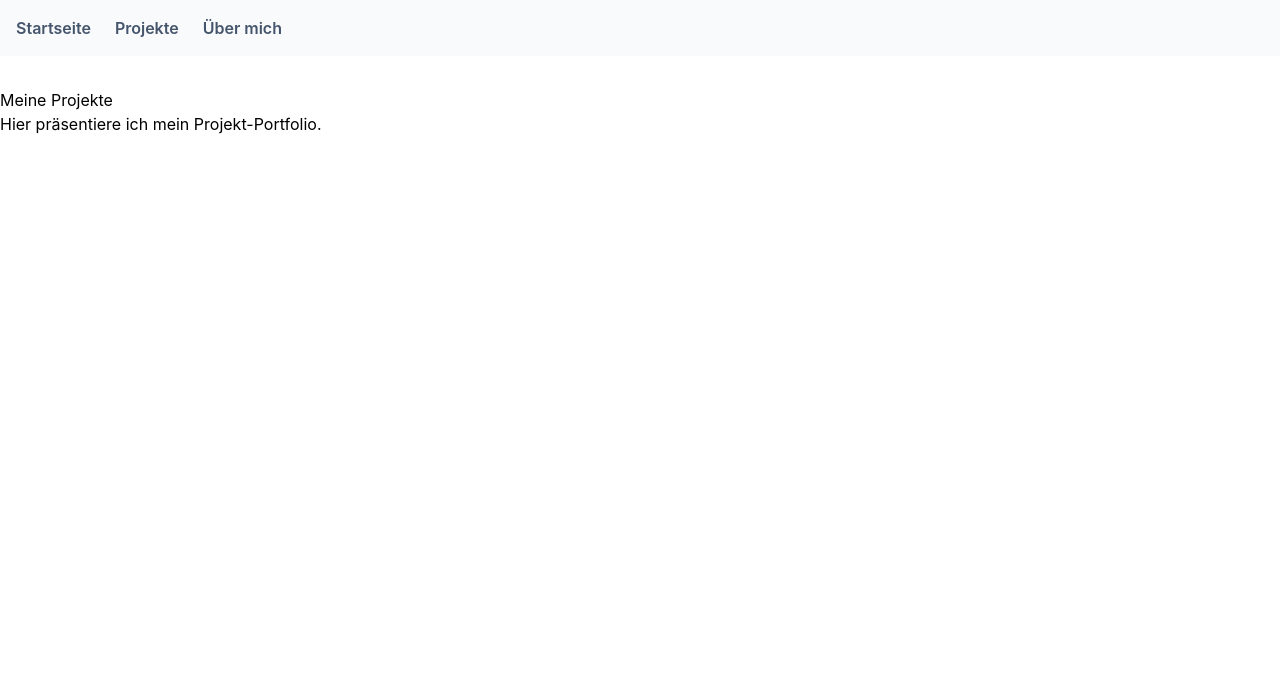
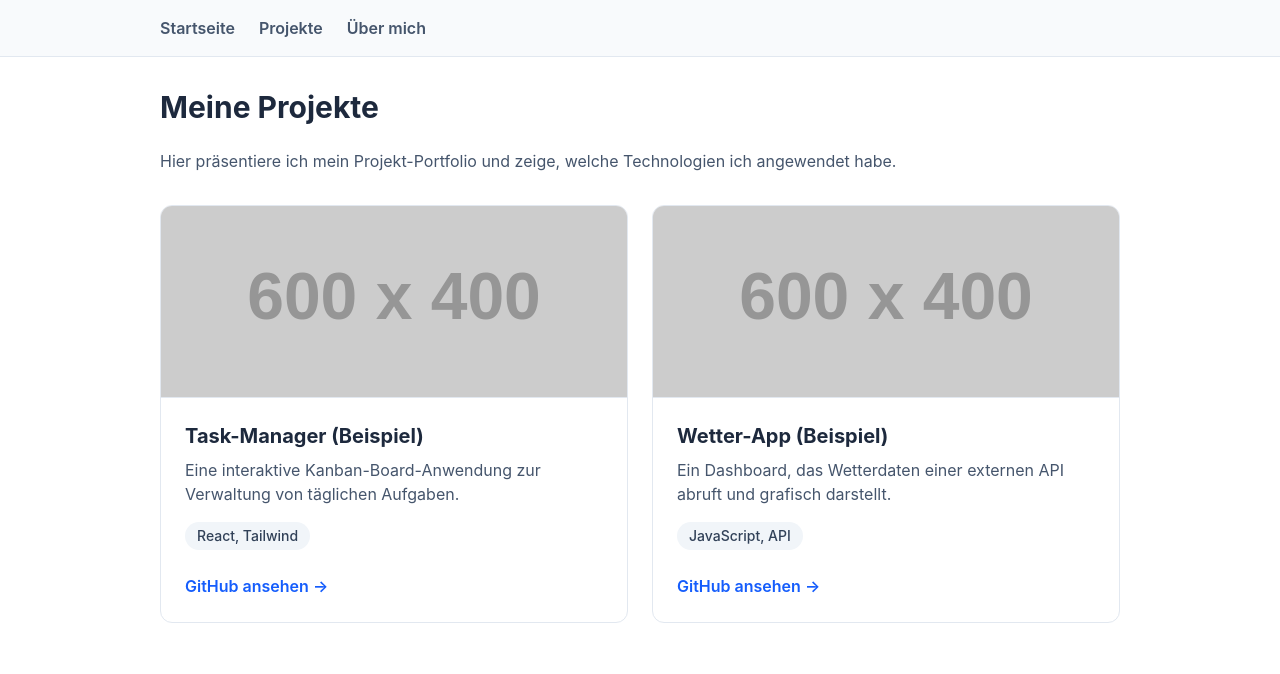
Before and after one commit to m4koo/portfolio, an Astro site: page /projects in a window 1280 px wide. Built offline with nearby package versions, Linux system fonts and the light colour scheme; Astro itself is replaced by a stand-in of ours; placeholder pictures from the web are drawn by us.

Commit message:
added project cards component and layout optimization

```diff
--- a/src/components/Navigation.astro
+++ b/src/components/Navigation.astro
@@ -1,5 +1,9 @@
-<nav class="flex gap-6 p-4 bg-slate-50 bprder-b border-slate-200 mb-8">
+<div class="bg-slate-50 border-b border-slate-200">
+
+  <nav class="max-w-5xl mx-auto px-4 md:px-8 py-4 flex gap-6">
     <a href="/" class="text-slate-600 hover:text-blue-600 font-semibold transition-colors">Startseite</a>
     <a href="/projects" class="text-slate-600 hover:text-blue-600 font-semibold transition-colors">Projekte</a>
     <a href="/about-me" class="text-slate-600 hover:text-blue-600 font-semibold transition-colors">Über mich</a>
-</nav>
+  </nav>
+
+</div>
--- /dev/null
+++ b/src/components/ProjectCard.astro
@@ -0,0 +1,32 @@
+---
+// Hier definieren wir, welche Daten die Karte empfangen kann
+const { title, description, tech, githubUrl, imageUrl } = Astro.props;
+---
+
+<!-- 'overflow-hidden' sorgt dafür, dass das Bild oben an den runden Ecken sauber abgeschnitten wird -->
+<div class="border border-slate-200 rounded-xl overflow-hidden bg-white hover:shadow-xl transition-shadow duration-300">
+
+  <img
+    src={imageUrl}
+    alt={`Screenshot von ${title}`}
+    class="w-full h-48 object-cover border-b border-slate-200"
+  />
+
+  <div class="p-6">
+    <h3 class="text-xl font-bold text-slate-800 mb-2">{title}</h3>
+
+    <p class="text-slate-600 mb-4">
+      {description}
+    </p>
+
+    <div class="mb-6">
+      <span class="inline-block bg-slate-100 text-slate-700 text-sm px-3 py-1 rounded-full font-medium">
+        {tech}
+      </span>
+    </div>
+
+    <a href={githubUrl} target="_blank" class="text-blue-600 hover:text-blue-800 font-semibold transition-colors">
+      GitHub ansehen &rarr;
+    </a>
+  </div>
+</div>
--- a/src/layouts/BaseLayout.astro
+++ b/src/layouts/BaseLayout.astro
@@ -8,9 +8,15 @@ import Navigation from '../components/Navigation.astro';
     <meta name="viewport" content="width=device-width, initial-scale=1.0" />
     <title>Mahmut Kalem | Web Dev</title>
   </head>
-  <body>
+
+  <body class="bg.slate-50 min-h-screen">
+
     <Navigation />
-    <!-- Hier wird der Inhalt der jeweiligen Seite "reingesteckt" -->
-    <slot />
+    <main class="max-w-5xl mx-auto px-4 md:px-8 pb-12 pt-8">
+        <!-- content -->
+        <slot />
+    </main>
+
+
   </body>
 </html>
--- a/src/pages/projects.astro
+++ b/src/pages/projects.astro
@@ -1,8 +1,31 @@
 ---
 import BaseLayout from '../layouts/BaseLayout.astro';
+import ProjectCard from '../components/ProjectCard.astro';
 ---
 
 <BaseLayout>
-  <h1>Meine Projekte</h1>
-  <p>Hier präsentiere ich mein Projekt-Portfolio.</p>
+  <h1 class="text-3xl font-bold text-slate-800 mb-6">Meine Projekte</h1>
+  <p class="text-slate-600 mb-8">
+    Hier präsentiere ich mein Projekt-Portfolio und zeige, welche Technologien ich angewendet habe.
+  </p>
+
+  <div class="grid grid-cols-1 md:grid-cols-2 gap-6">
+
+    <ProjectCard
+      title="Task-Manager (Beispiel)"
+      description="Eine interaktive Kanban-Board-Anwendung zur Verwaltung von täglichen Aufgaben."
+      tech="React, Tailwind"
+      githubUrl="https://github.com"
+      imageUrl="https://via.placeholder.com/600x400/f8fafc/334155?text=Task+Manager+Screenshot"
+    />
+
+    <ProjectCard
+      title="Wetter-App (Beispiel)"
+      description="Ein Dashboard, das Wetterdaten einer externen API abruft und grafisch darstellt."
+      tech="JavaScript, API"
+      githubUrl="https://github.com"
+      imageUrl="https://via.placeholder.com/600x400/f8fafc/334155?text=Wetter+App+Screenshot"
+    />
+
+  </div>
 </BaseLayout>
```
